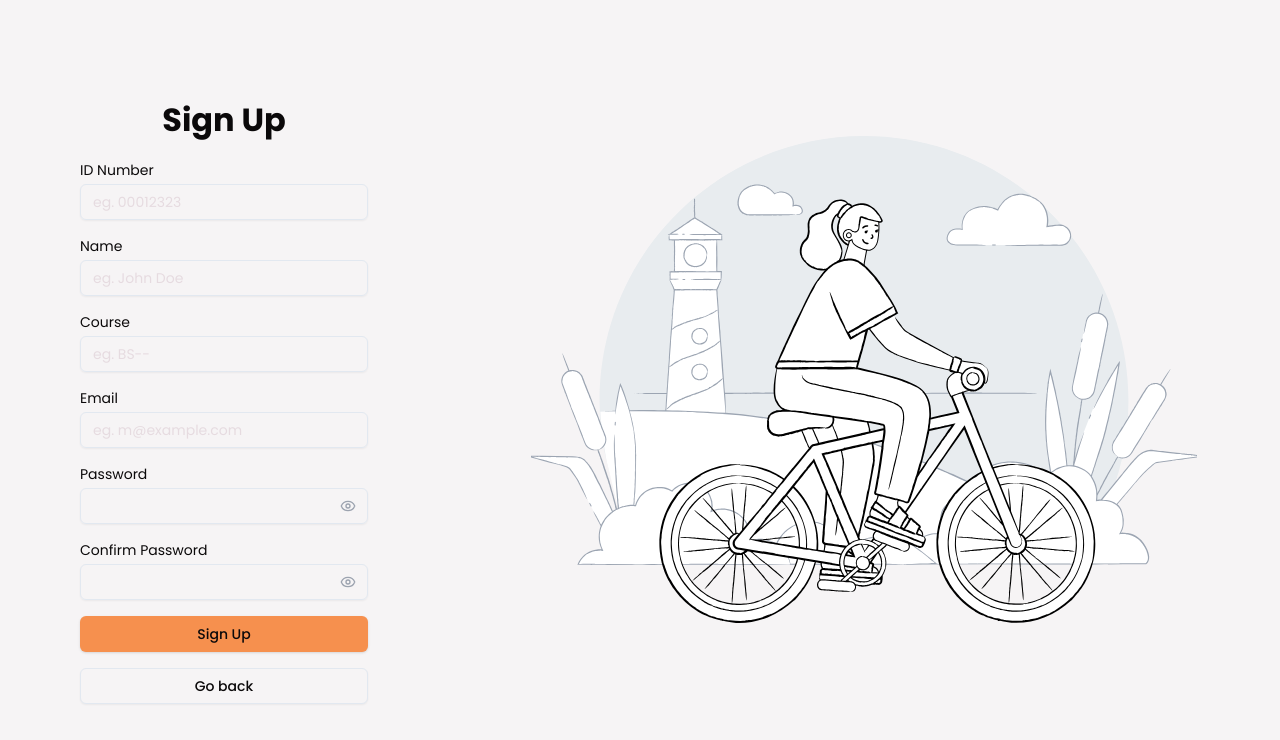
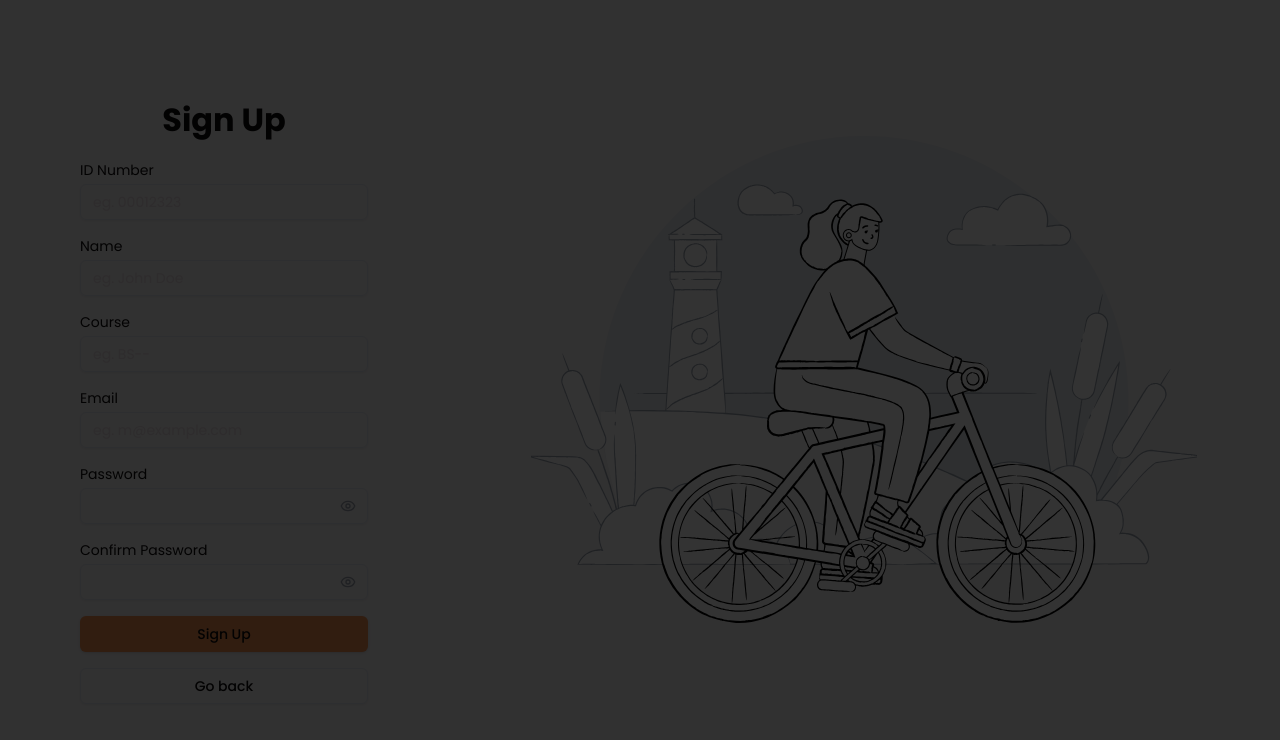
Before and after one commit to sdevmarc/uapsa-upd, a React (Vite) app in the folder client/: page /signup in a window 1280 px wide. Shown: the top 740 px of the page. Built offline with nearby package versions, Linux system fonts and the light colour scheme; no server answers; what ldrs would draw is missing.

Commit message:
feat: Add ScreenLoading component for displaying loading screen

```diff
--- a/client/src/pages/SignUp.tsx
+++ b/client/src/pages/SignUp.tsx
@@ -7,6 +7,7 @@ import { useEffect, useState } from "react"
 import { Eye, EyeOff } from "lucide-react"
 import Cycling from '@/assets/cycling.svg'
 import { toast } from "sonner"
+import ScreenLoading from "@/components/screen-loading"
 
 export default function SignUp() {
     const [values, setValues] = useState({
@@ -81,6 +82,7 @@ export default function SignUp() {
     return (
         <>
             <div className="w-full h-screen flex justify-center items-center">
+                {(userexistLoading || SignUpLoading) && <ScreenLoading />}
                 <form onSubmit={handleSignUp} className="w-[35%] h-full flex flex-col justify-center items-center px-[5rem] gap-4 overflow-auto">
                     <h1 className='text-[2rem] font-bold'>Sign Up</h1>
                     <div className="w-full flex flex-col gap-1">
```
